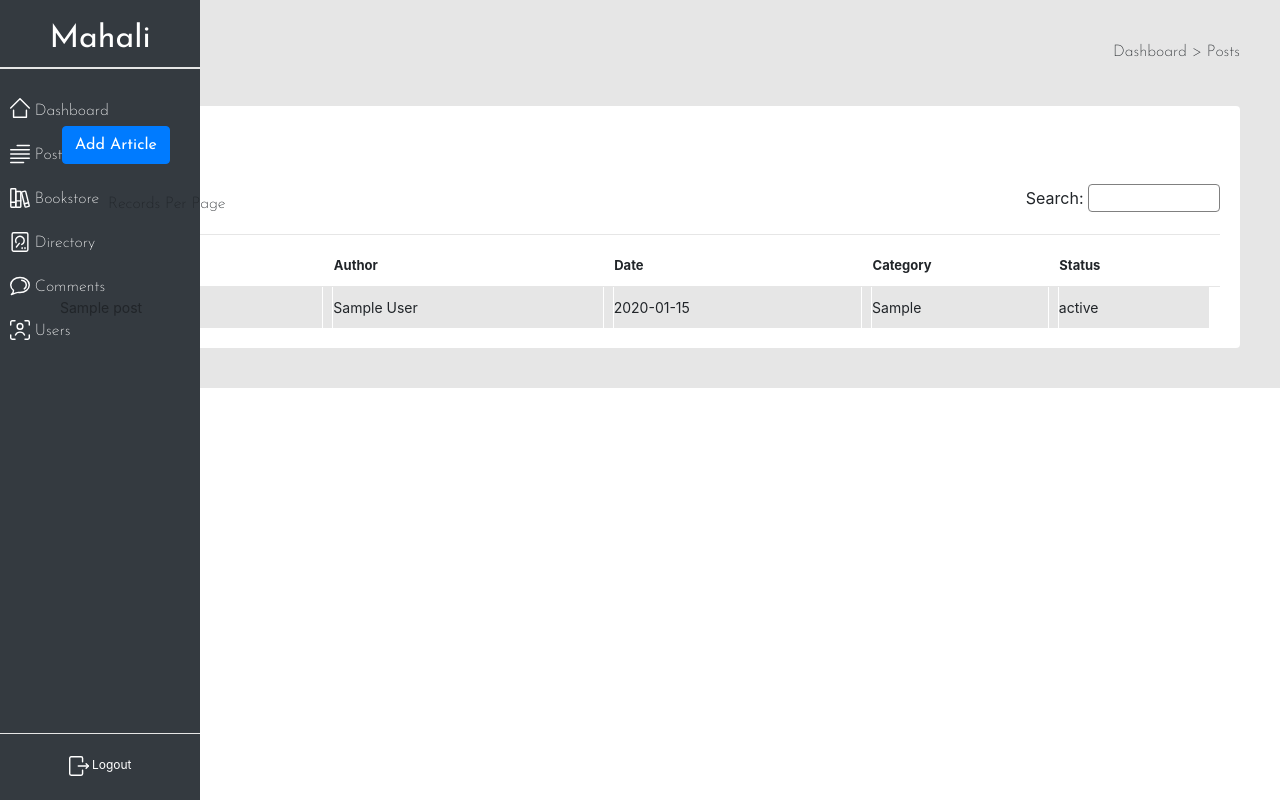
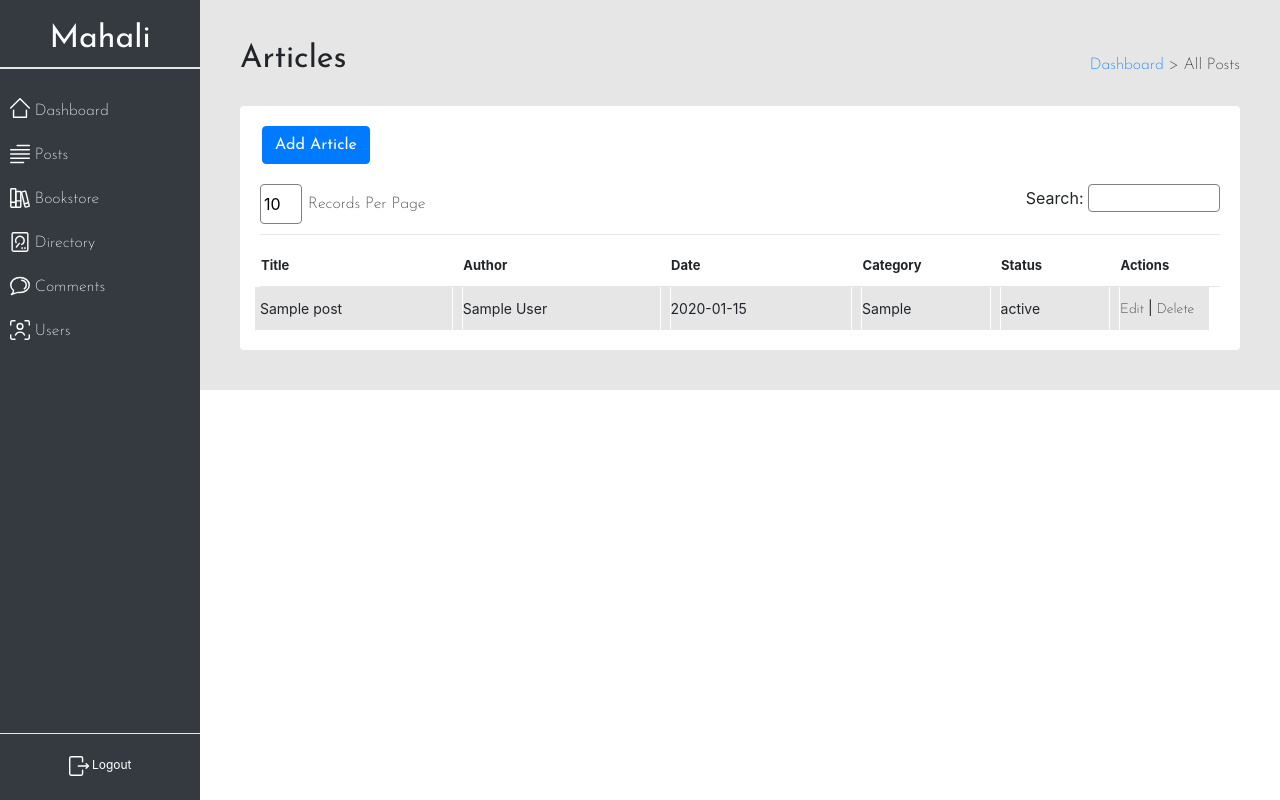
Before and after one commit to MrNaughtZero/Black_Business_Directory, a Flask app: page /dashboard/posts in a window 1280 px wide. Run offline with Flask 2, Linux system fonts and the light colour scheme; tables that the repository leaves empty hold one stand-in row (values such as "Sample post"); some libraries are stand-ins or nearby versions.

Commit message:
minor update - delete link added for each post

```diff
--- a/app/templates/admin/posts.html
+++ b/app/templates/admin/posts.html
@@ -8,12 +8,12 @@
 </head>
 <body class="admin-dashboard-body admin-posts-backend-body">
     {% include 'include/admin/side-navigation.html' %}
-    <main>
+    <main class="admin-dash-main">
         <div class="admin-all-posts-panel">
             <div class="admin-all-posts-header">
                 <h2>Articles</h2>
-                <span id="article-page-breadcrumb">
-                    Dashboard > Posts
+                <span class="article-page-breadcrumb">
+                    <a href="{{url_for('admin_bp.dashboard')}}">Dashboard</a> > All Posts
                 </span>
             </div>
             <div class="admin-all-posts-table-container">
@@ -40,6 +40,7 @@
                             <th>Date</th>
                             <th>Category</th>
                             <th>Status</th>
+                            <th>Actions</th>
                         </tr>
                         {% for item in posts %}
                             <tr class="posts-details">
@@ -48,6 +49,12 @@
                                 <td>{{item.date_time}}</td>
                                 <td>{{item.category}}</td>
                                 <td>{{item.status}}</td>
+                                <td class="actions-td">
+                                    <a href="#">
+                                        <a href="{{url_for('admin_bp.edit_post', postID=item.id)}}">Edit</a> | <a href="{{url_for('admin_bp.delete_post', postID=item.id)}}">Delete</a>
+
+                                    </a>
+                                </td>
                             </tr>
                         {% endfor %}
 
```
